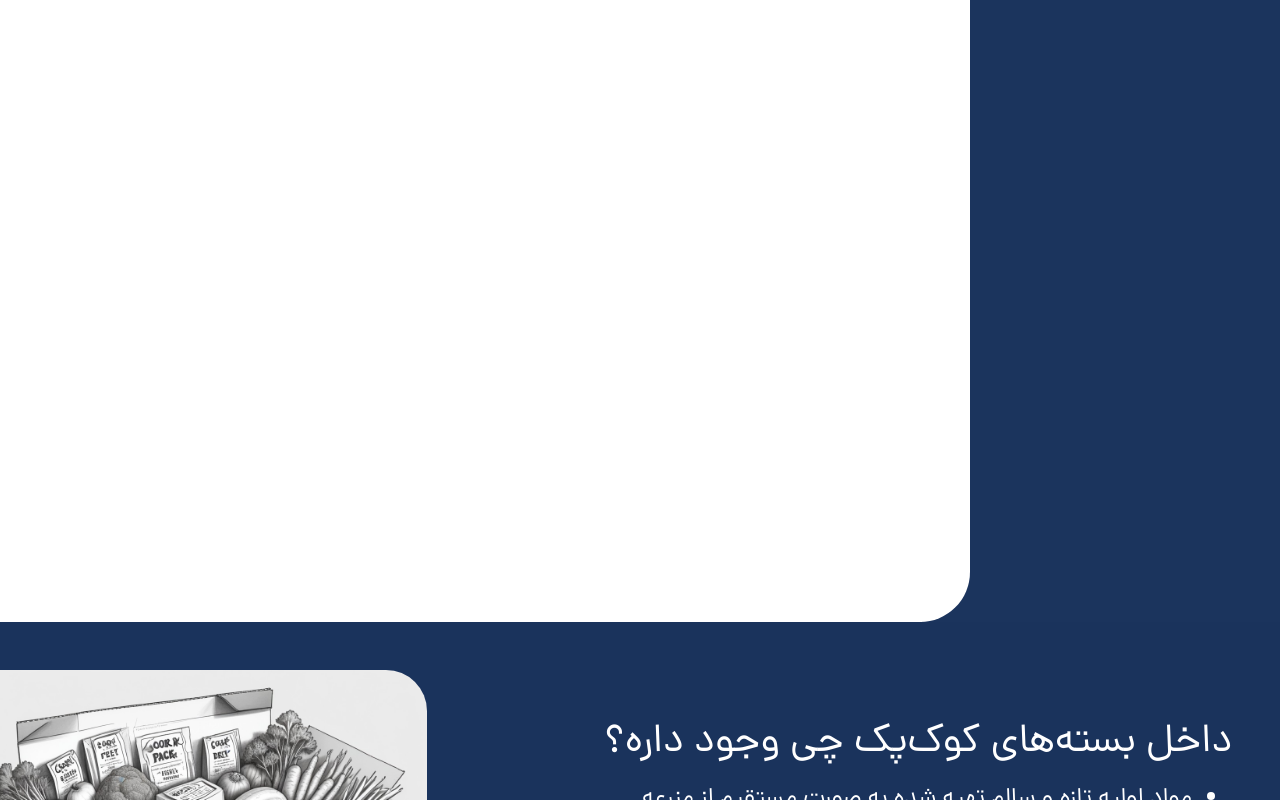
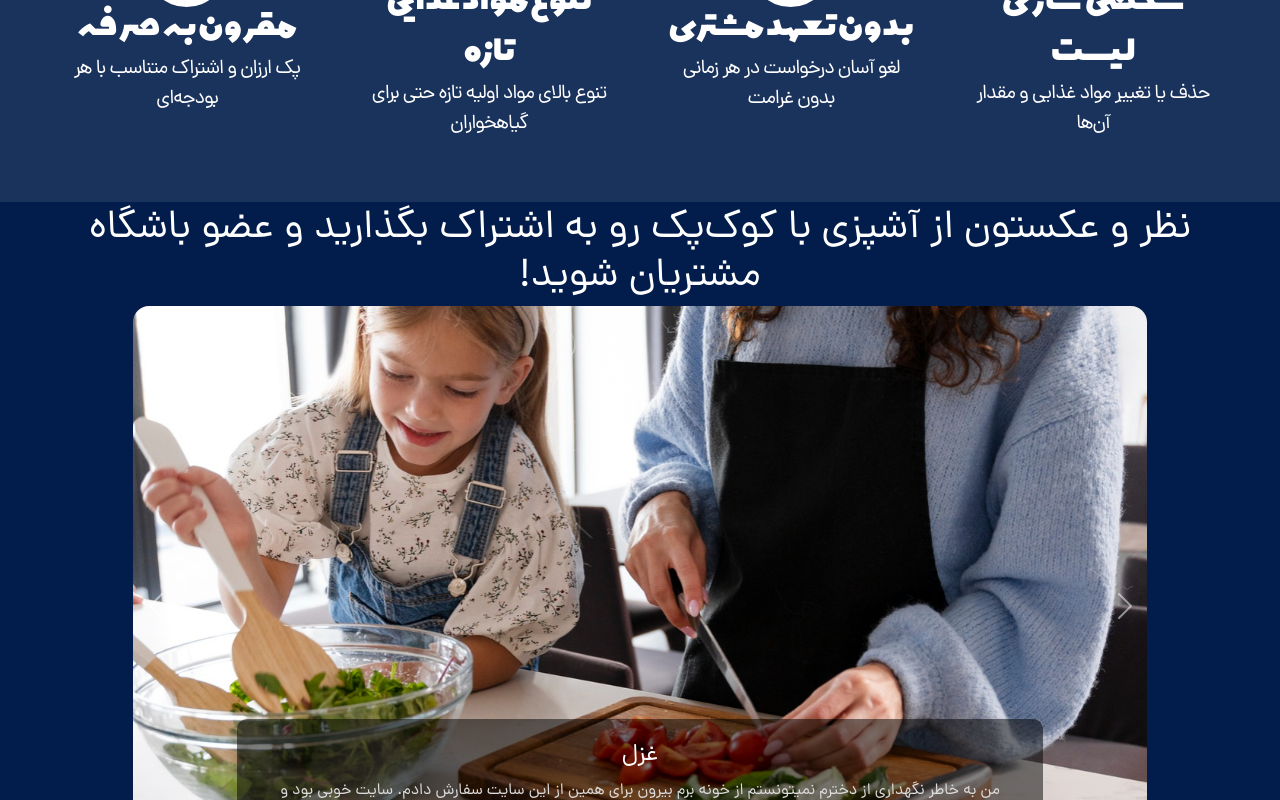
Before and after one commit to kianagh/cook_pack, a React (Create React App) app: page / in a window 1280 px wide. Shown: the part 2000-2800 px from the top of the page. Built offline with nearby package versions, Linux system fonts and the light colour scheme.

Commit message:
slider(image position has not done yet)

```diff
--- a/src/components/Carousel.css
+++ b/src/components/Carousel.css
@@ -1,17 +1,28 @@
-.carousel-background {
-    position: relative;
-    width: 100%;
-    height: 400px; /* Adjust height as needed */
-    background-size: cover;
-    background-position: center;
-  }
+.sliderImage {
+  width: 1014px;
+  height: 600px;
+  border-radius: 16px;
+  background: linear-gradient(180deg, rgba(0, 0, 0, 0.00) 25.5%, rgba(0, 0, 0, 0.80) 88.5%);
+  object-fit:cover;
+  overflow: hidden;
+  object-position:center;
 
-  .carousel-caption {
-    position: absolute;
-    bottom: 0;
-    left: 0;
-    width: 100%;
-    background-color: rgba(0, 0, 0, 0.5);
-    color: #fff;
-    padding: 10px;
-  }
+}
+
+
+.carousel-caption {
+  background-color: rgba(0, 0, 0, 0.5);
+  padding: 20px;
+  border-radius: 10px;
+}
+
+.carousel-caption h5 {
+  color: #fff;
+  font-size: 1.5rem;
+  margin-bottom: 10px;
+}
+
+.carousel-caption p {
+  color: #ddd;
+  font-size: 1rem;
+}
--- a/src/components/FoodsItems.css
+++ b/src/components/FoodsItems.css
@@ -1,4 +1,4 @@
-.ghaza {
+ .ghaza {
     width: 267px;
     height: 272px;
     border-radius: 41px;
@@ -7,7 +7,7 @@
 
 }
 
-.container {
+.foodsItem {
     width: 660px;
     height: 936px;
     flex-shrink: 0;
--- a/src/components/FoodsItems.js
+++ b/src/components/FoodsItems.js
@@ -10,7 +10,7 @@ import './FoodsItems.css';
 
 export default function FoodsItems() {
     return (
-        <div className='container'>
+        <div className='container foodsItem'>
             <div>
                 <Row className="d-flex align-items-center justify-content-center">
                     <Col md={6} className="d-flex align-items-center flex-column pt-5">
--- a/src/components/Ideas.js
+++ b/src/components/Ideas.js
@@ -6,7 +6,8 @@ import Col from 'react-bootstrap/esm/Col'
 // import pic3 from '../assets/pic3.jpg'
 // import pic4 from '../assets/pic4.jpg'
 import './Ideas.css'
-import { Carousel } from 'react-bootstrap';
+import Slider from './Slider'
+
 
 
 export default function Ideas() {
@@ -20,7 +21,8 @@ export default function Ideas() {
                 </Col>
             </Row>
             <Row>
-                <Carousel/>
+            <Slider/>
+
             </Row>
             <Row>
                 <Col>
--- /dev/null
+++ b/src/components/Slider.js
@@ -0,0 +1,53 @@
+
+import { Carousel } from 'react-bootstrap';
+import 'bootstrap/dist/css/bootstrap.min.css';
+import pic1 from '../assets/pic1.jpg';
+import pic2 from '../assets/pic2.jpg';
+import pic3 from '../assets/pic3.jpg';
+import pic4 from '../assets/pic4.jpg';
+import './Carousel.css'
+
+const slidesData = [
+  {
+    imageUrl: pic1,
+    name: 'کیانا',
+    caption: 'ما دوتا بچه کوچیک داریم و برای آخر هفته نمیتونستیم بریم خرید برای همین از این سایت سفارش ثبت کردیم. خیلی تجربه لذت بخشی بود و حتما باز هم از این سایت استفاده میکنیم.',
+  },
+  {
+    name: 'غزل',
+    imageUrl: pic2,
+    caption: 'من به خاطر نگهداری از دخترم نمیتونستم از خونه برم بیرون برای همین از این سایت سفارش دادم. سایت خوبی بود و خیلی سریع تونستم سفارشمو ثبت کنم. مواد اولیشون هم تازه و سالم بودن. اما با یک ساعت تاخیر به دستم رسید که برای جبران یک نوشیدنی هم توی بسته گذاشته بودن.',
+  },
+  {
+    name: 'مهدی',
+    imageUrl: pic3,
+    caption: 'من از این سایت دو وعده گرفتم و واقعا بسته‌بندی و آماده‌سازی موادشون حرف نداشت. گوشتاشون هم تازه بود. من با خانوادم شروع به آشپزی کردیم و از این تجربه خیلی لذت بردیم ممنون از تیم کوک پک.',
+  },
+  {
+    name: 'سامان',
+    imageUrl: pic4,
+    caption: 'من از این سایت دو وعده گرفتم و واقعا بسته‌بندی و آماده‌سازی موادشون حرف نداشت. گوشتاشون هم تازه بود. من با خانوادم شروع به آشپزی کردیم و از این تجربه خیلی لذت بردیم ممنون از تیم کوک پک.',
+  },
+];
+
+export default function Slider() {
+
+
+  return (
+    <>
+      <Carousel>
+        {slidesData.map((data) => (
+          <Carousel.Item key={data}>
+            <div >
+              <img className=" sliderImage" src={data.imageUrl} alt='image' />
+            </div>
+            <Carousel.Caption className=' d-flex row text-right'>
+              <h5>{data.name}</h5>
+              <p>{data.caption}</p>
+            </Carousel.Caption>
+          </Carousel.Item>
+        ))}
+      </Carousel>
+    </>
+  );
+}
```
Also changed, not shown: src/components/Carousel.js (deleted, +0 -59 lines).
